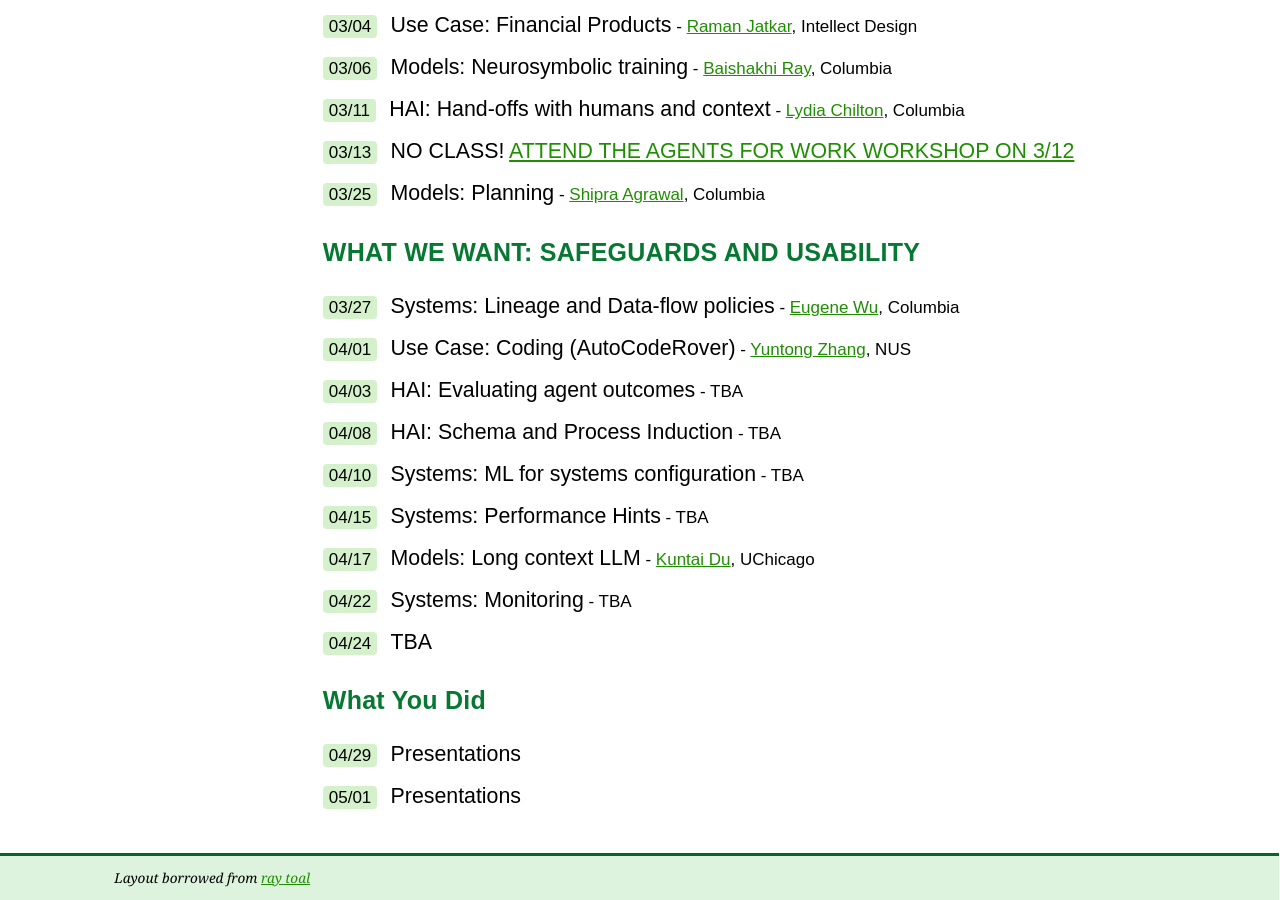
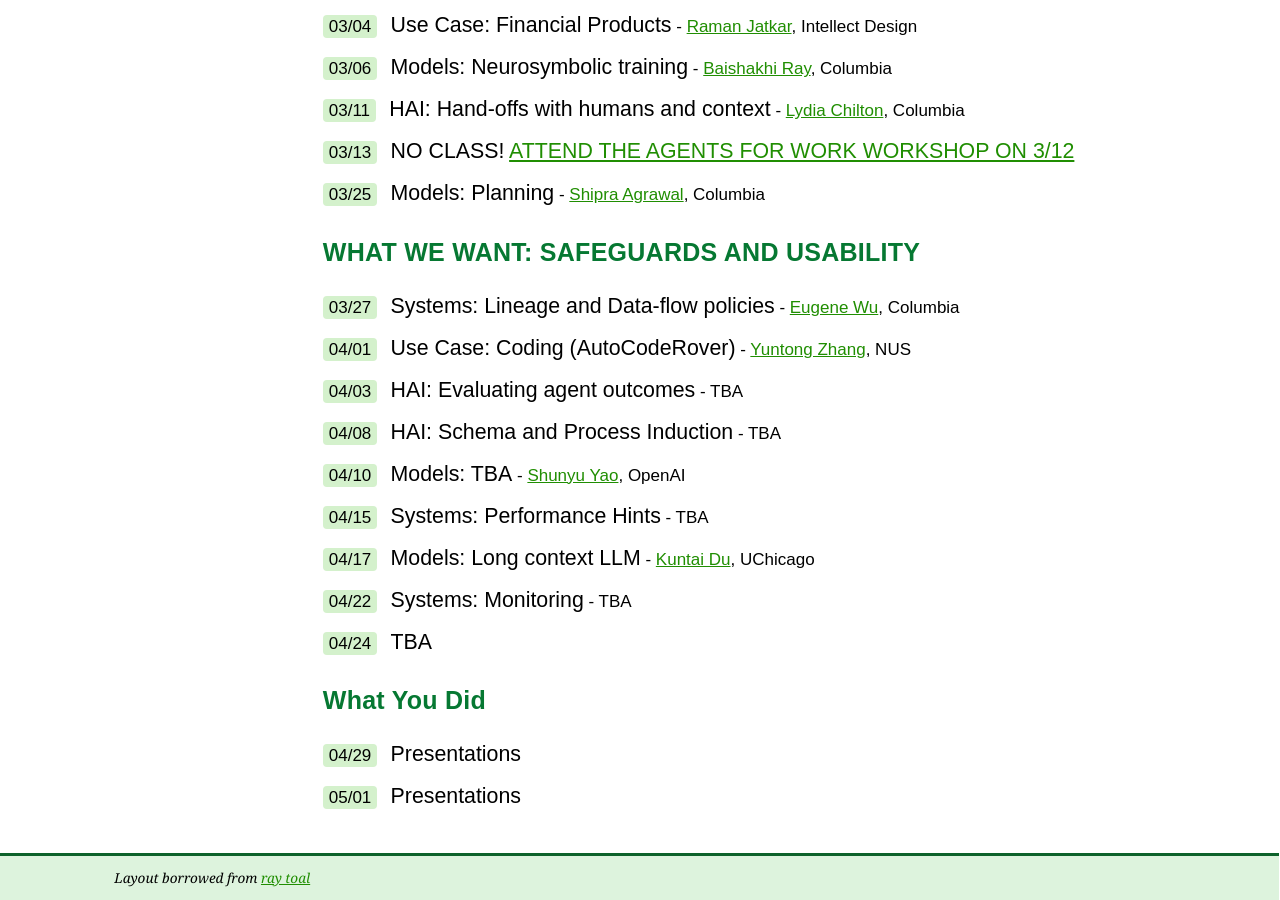
Before and after one commit to w6113/w6113.github.io, a Jekyll site: the page built from index.md, in a window 1280 px wide and 900 px high, scrolled down 1966 px. Built offline with Jekyll 4.4.1, drawn with Linux system fonts in a browser that asks for light colours.

Commit message:
lazy commit msg

```diff
--- a/index.md
+++ b/index.md
@@ -108,7 +108,7 @@ Broad questions include
 
 <span class="date">04/08</span> <span class="topic">HAI: Schema and Process Induction</span> - TBA
 
-<span class="date">04/10</span> <span class="topic">Systems: ML for systems configuration</span> - TBA
+<span class="date">04/10</span> <span class="topic">Models: TBA</span> - [Shunyu Yao](https://ysymyth.github.io/), OpenAI
 
 <span class="date">04/15</span> <span class="topic">Systems: Performance Hints</span> - TBA
 
```
